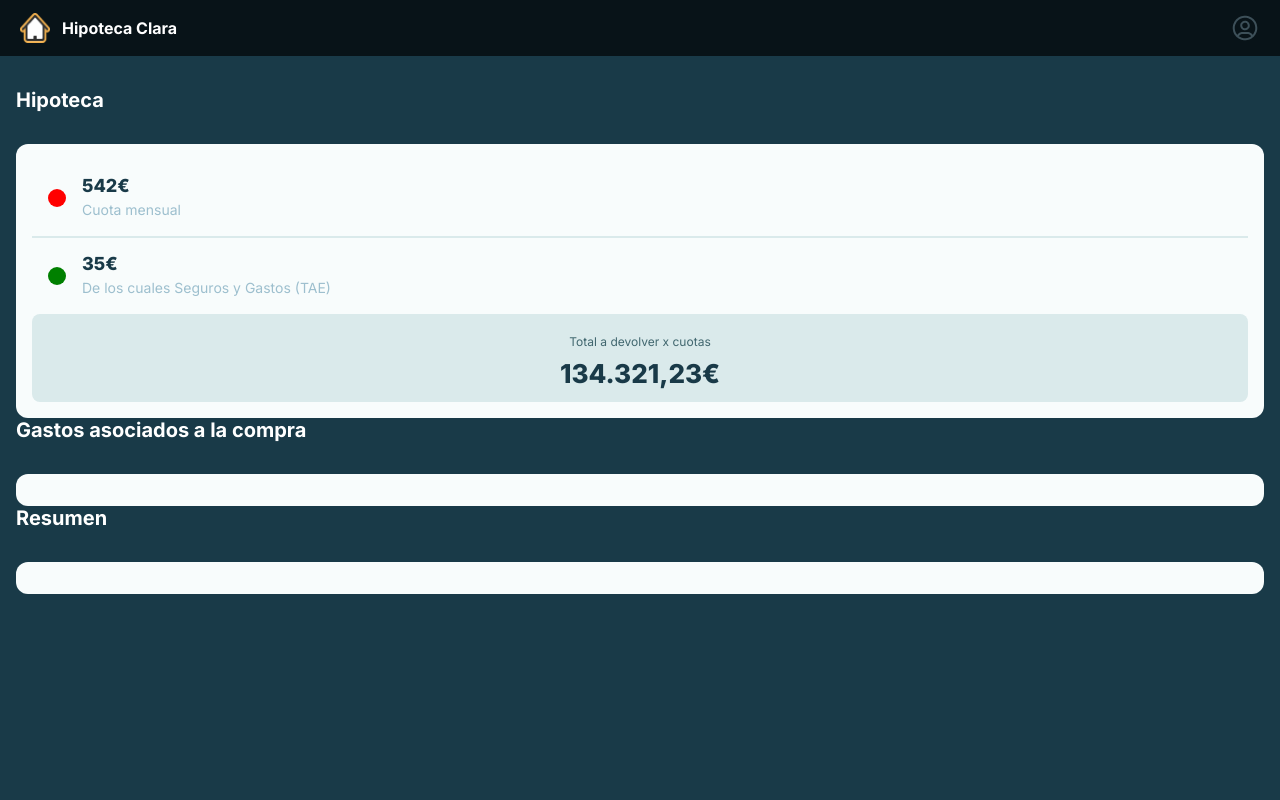
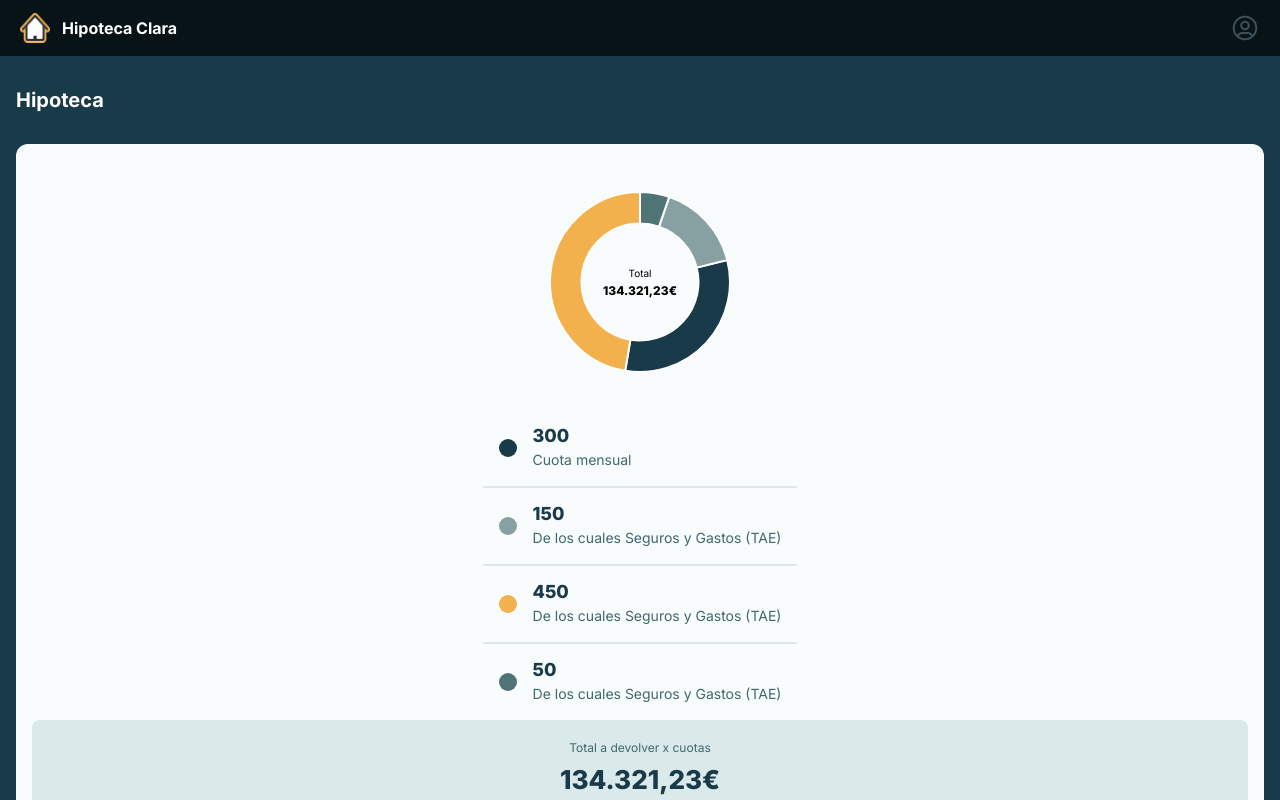
Before and after one commit to Michaeldam88/hipoteca_clara, a Next.js app: page /results in a window 1280 px wide. Shown: the top 800 px of the page. Built offline with nearby package versions, Linux system fonts and the light colour scheme.

Commit message:
added the donut chart component

```diff
--- a/app/results/page.tsx
+++ b/app/results/page.tsx
@@ -2,11 +2,26 @@ import ResumeList from "@/components/resumeList/resumeList";
 import Spacer from "@/ui/spacer/spacer";
 import Text from "@/ui/text/text";
 import "./results.scss";
+import DonutsChart from "@/components/donutChart/donutChart";
 
 export default function Results() {
   const resumeData = [
-    { color: "red", firstValue: "542€", secondValue: "Cuota mensual" },
-    { color: "green", firstValue: "35€", secondValue: "De los cuales Seguros y Gastos (TAE)" },
+    { color: "#193A48", firstValue: "300", secondValue: "Cuota mensual" },
+    {
+      color: "#87A1A2",
+      firstValue: "150",
+      secondValue: "De los cuales Seguros y Gastos (TAE)",
+    },
+    {
+      color: "#F3B14E",
+      firstValue: "450",
+      secondValue: "De los cuales Seguros y Gastos (TAE)",
+    },
+    {
+      color: "#4F7476",
+      firstValue: "50",
+      secondValue: "De los cuales Seguros y Gastos (TAE)",
+    },
   ];
 
   return (
@@ -14,6 +29,22 @@ export default function Results() {
       <Text preset="headline4" text="Hipoteca" />
       <Spacer size="huge" />
       <div className="data-container">
+        <Spacer size="huge" />
+        <DonutsChart
+          chartName="Total-Amount"
+          data={resumeData}
+          width={180}
+          strokeColor="#fff"
+          innerRadius={0.65}
+          strokeSize={2}
+          innerElem={
+            <>
+              <div className="donutChart-info__title">Total</div>
+              <div className="donutChart-info__sub-title">134.321,23€</div>
+            </>
+          }
+        />
+        <Spacer size="huge" />
         <ResumeList data={resumeData} />
         <div className="total-amount">
           <p className="total-amount__text">Total a devolver x cuotas</p>
--- a/app/results/results.scss
+++ b/app/results/results.scss
@@ -11,6 +11,9 @@
   background-color: $color-primary-25;
   padding: 16px;
   border-radius: 12px;
+  display: flex;
+  flex-direction: column;
+  align-items: center;
 }
 
 .total-amount {
@@ -20,6 +23,7 @@
   flex-direction: column;
   align-items: center;
   padding: 16px 0;
+  width: 100%;
   &__text {
     font-size: 12px;
     color: $color-primary-175;
@@ -35,3 +39,14 @@
 
 .new-search-container {
 }
+
+.donutChart-info__title{
+  font-size: 10px;
+  line-height: 12px;
+
+}
+
+.donutChart-info__sub-title{
+  font-size: 12px;
+  font-weight: 800;
+}
--- /dev/null
+++ b/components/donutChart/donutChart.scss
@@ -0,0 +1,15 @@
+@import "../../styles/variables.scss";
+
+.donutChart-container {
+  position: relative;
+}
+
+.donutChart-info {
+  position: absolute;
+  display: flex;
+  flex-direction: column;
+  color: black;
+  width: 100%;
+  height: 100%;
+  justify-content: center;
+}
--- /dev/null
+++ b/components/donutChart/donutChart.tsx
@@ -0,0 +1,97 @@
+"use client";
+import * as d3 from "d3";
+import { ReactNode, useEffect, useRef } from "react";
+import "./donutChart.scss";
+
+const DonutsChart = ({
+  chartName,
+  width,
+  data,
+  type = "full",
+  innerRadius = 0,
+  padAngle = 0,
+  strokeSize = 0,
+  strokeColor,
+  innerElem = "",
+}: {
+  chartName: string;
+  width: number;
+  data: { color: string; firstValue: string; secondValue: string }[];
+  type?: "full" | "semi";
+  innerRadius?: number;
+  padAngle?: number;
+  strokeColor?: string;
+  strokeSize?: number;
+  innerElem?: ReactNode;
+}) => {
+  const color = d3
+    .scaleOrdinal()
+    .domain(data.map((d) => d.firstValue))
+    .range(data.map((d) => d.color));
+
+  const height = type === "full" ? width : width / 2;
+  const radius = width / 2;
+
+  innerRadius = innerRadius > 1 ? 1 : innerRadius;
+  innerRadius = innerRadius < 0 ? 0 : innerRadius;
+
+  const svgRef = useRef<SVGSVGElement | null>(null);
+
+  useEffect(() => {
+    const svg = d3.select(svgRef.current);
+
+    const pie = d3
+      .pie()
+      .padAngle(padAngle)
+      .startAngle(type === "full" ? 0 : Math.PI)
+      .sort((a, b) => a.firstValue - b.firstValue)
+      .value((d) => d.firstValue);
+
+    svg
+      .append("g")
+      .selectAll()
+      .data(pie(data))
+      .join("path")
+      .attr(
+        "d",
+        d3
+          .arc()
+          .innerRadius(innerRadius * radius)
+          .outerRadius(radius)
+      )
+      .attr("id", "item")
+      .attr(
+        "transform",
+        `rotate(${type === "full" ? "0" : "90"} 0 0) translate(${
+          type === "full" ? 0 : radius / 2
+        } 0)`
+      )
+      .attr("fill", (d) => color(d.data.firstValue))
+      .attr("stroke", strokeColor ? strokeColor : (d) => color(d))
+      .style("stroke-width", `${strokeSize}px`);
+  });
+
+  return (
+    <div id={`chart-${chartName}`} className={"donutChart-container"}>
+      {innerElem && (
+        <div
+          className={"donutChart-info"}
+          style={{
+            alignItems: type === "full" ? "center" : "end",
+          }}
+        >
+          {innerElem}
+        </div>
+      )}
+      <svg
+        ref={svgRef}
+        width={width}
+        height={height}
+        viewBox={[-width / 2, -height / 2, width, height].join(" ")}
+        style={{ maxWidth: "100%", height: "auto" }}
+      ></svg>
+    </div>
+  );
+};
+
+export default DonutsChart;
--- a/components/resumeList/resumeList.scss
+++ b/components/resumeList/resumeList.scss
@@ -27,6 +27,6 @@
 
   &__secondValue {
     font-size: 14px;
-    color: $color-primary-125;
+    color: $color-primary-175;
   }
 }
--- a/package.json
+++ b/package.json
@@ -10,9 +10,11 @@
   },
   "dependencies": {
     "@preact/signals-react": "^1.3.5",
+    "@types/d3": "^7.4.3",
     "@types/node": "20.4.4",
     "@types/react": "18.2.16",
     "@types/react-dom": "18.2.7",
+    "d3": "^7.8.5",
     "eslint": "8.45.0",
     "eslint-config-next": "13.4.12",
     "next": "13.4.12",
```
Also changed, not shown: 1 other file (tests, documents, lock files or other folders).
